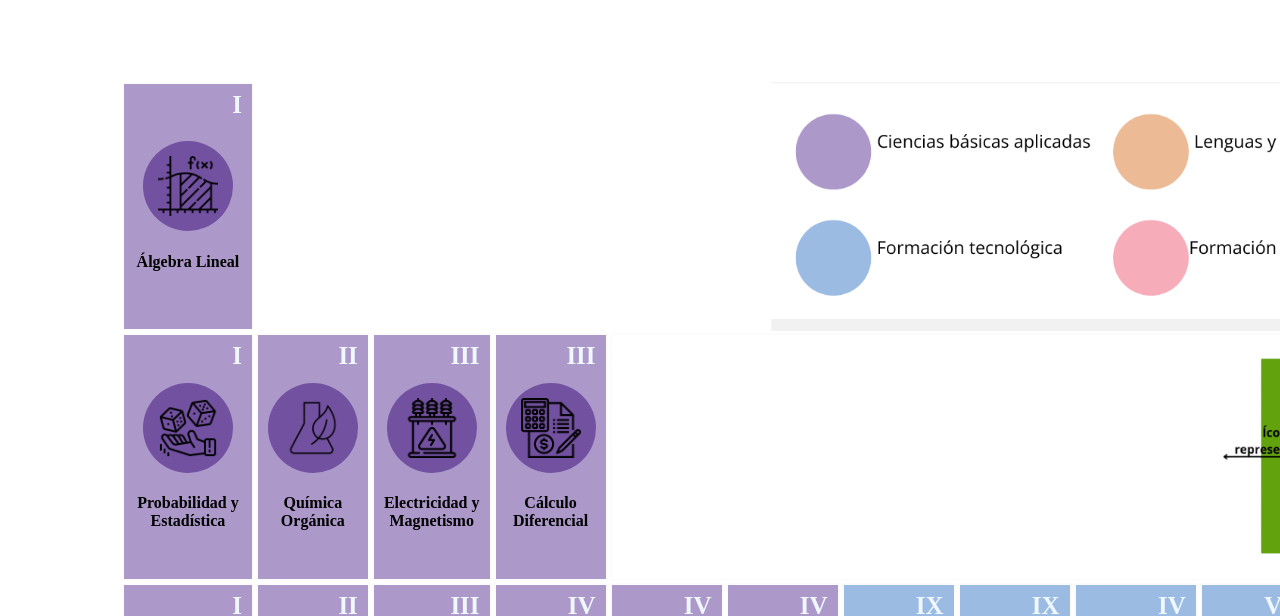
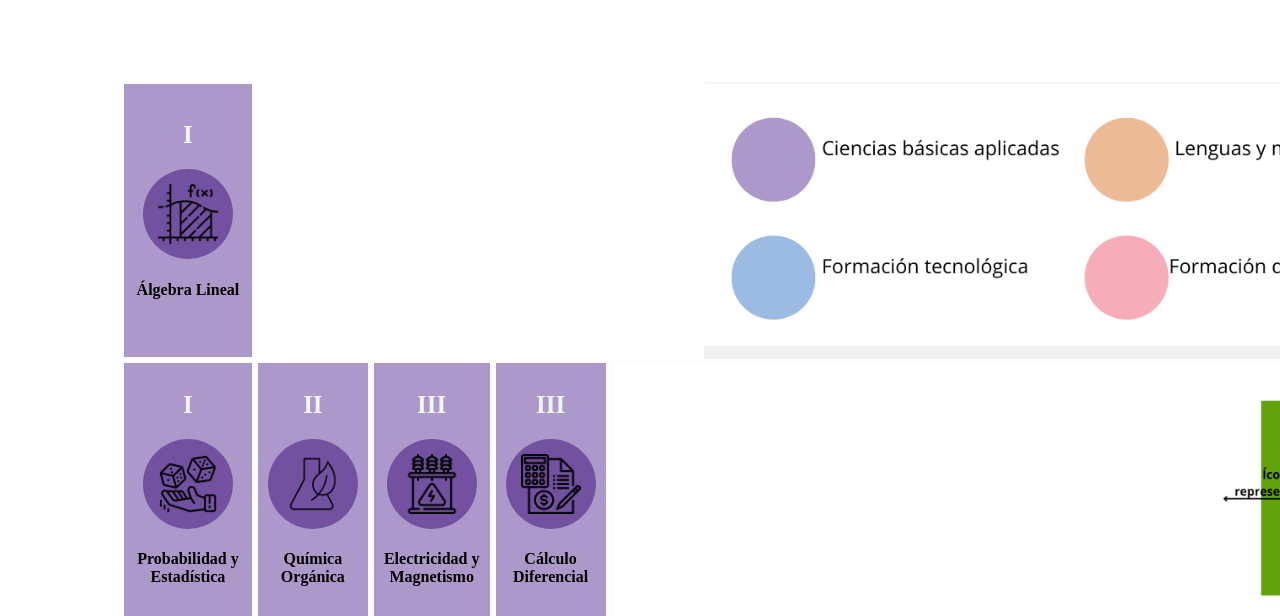
Before and after one commit to clautecnologia/biotecnology, a plain HTML site: page index.html in a window 1280 px wide. Shown: the part 220-836 px from the top of the page. Drawn offline with Linux system fonts and the light colour scheme.

Commit message:
Update index.html

```diff
--- a/index.html
+++ b/index.html
@@ -174,15 +174,16 @@
         /*En este aprtado se definen las clases asi como sus estilos para los Cuadrados
         de la tabla, colores, mrgen etc.*/
 
+
+
+
+
         .letra::before{
             content: attr(data-letter);
-            text-align: right;
-            top: 5px;
-            right: 5px;
+            text-align:left;
+            right: px;
             font-size: 10px;
-            padding: 2px 5px;
-            border-radius: 3px;
-            position: absolute;
+            position: relative;
             font-size: 25px;
             color: aliceblue;
             font-weight: bold;
```
